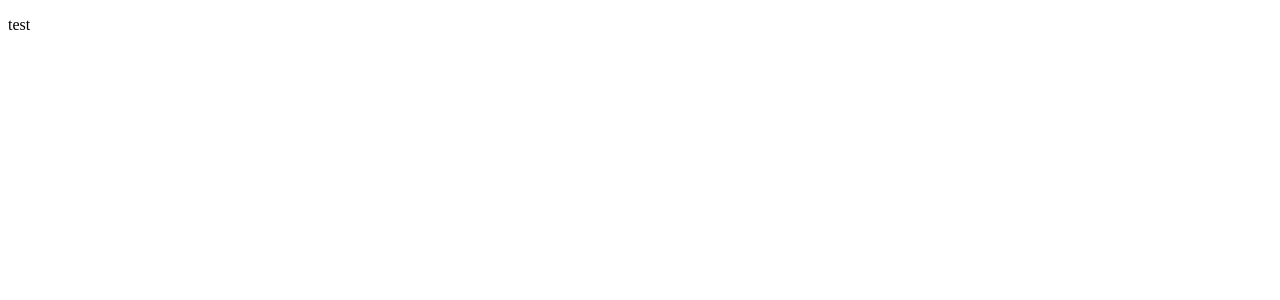
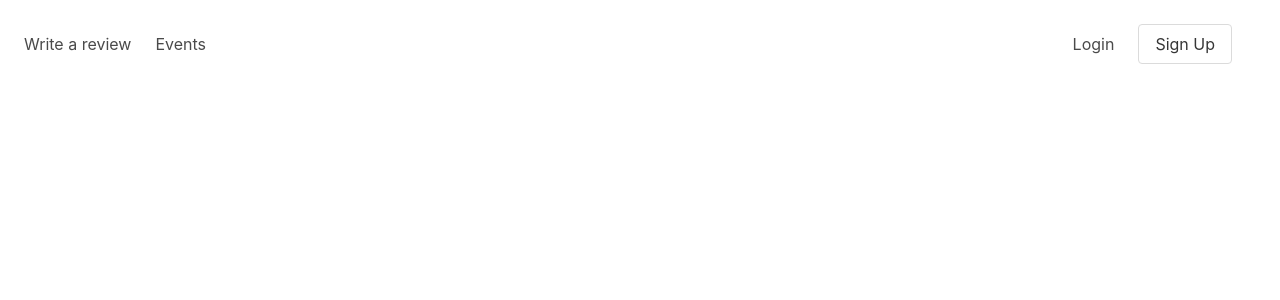
Before and after one commit to seunbambo/yelp-frontend, a React (Create React App) app: page / in a window 1280 px wide. Shown: the top 300 px of the page. Built offline with nearby package versions, Linux system fonts and the light colour scheme.

Commit message:
add top nav

```diff
--- a/src/App.js
+++ b/src/App.js
@@ -1,7 +1,8 @@
 import React from "react";
+import { LandingPage } from "./LandingPage/LandingPage";
 
 function App() {
-  return <p>test</p>;
+  return <LandingPage />;
 }
 
 export default App;
--- /dev/null
+++ b/src/LandingPage/LandingPage.js
@@ -0,0 +1,6 @@
+import React from "react";
+import { TopNav } from "./TopNav/TopNav";
+
+export function LandingPage() {
+  return <TopNav />;
+}
--- /dev/null
+++ b/src/LandingPage/TopNav/TopNav.js
@@ -0,0 +1,17 @@
+import React from "react";
+import styles from "./TopNav.module.css";
+
+export function TopNav() {
+  return (
+    <div className={styles["top-nav"]}>
+      <div className={styles.left}>
+        <span>Write a review</span>
+        <span>Events</span>
+      </div>
+      <div className={styles.right}>
+        <span>Login</span>
+        <button className="button">Sign Up</button>
+      </div>
+    </div>
+  );
+}
--- /dev/null
+++ b/src/LandingPage/TopNav/TopNav.module.css
@@ -0,0 +1,23 @@
+:root {
+  --element-spacing: 1.5rem;
+}
+
+.top-nav {
+  display: flex;
+  justify-content: space-between;
+  align-items: center;
+  margin: var(--element-spacing);
+}
+
+.left > * {
+  margin-right: var(--element-spacing);
+}
+
+.right {
+  display: flex;
+  align-items: center;
+}
+
+.right > * {
+  margin-right: var(--element-spacing);
+}
```
Also changed, not shown: src/index.js (+6 -5 lines), src/LandingPage/LandingPage.module.css (added).
